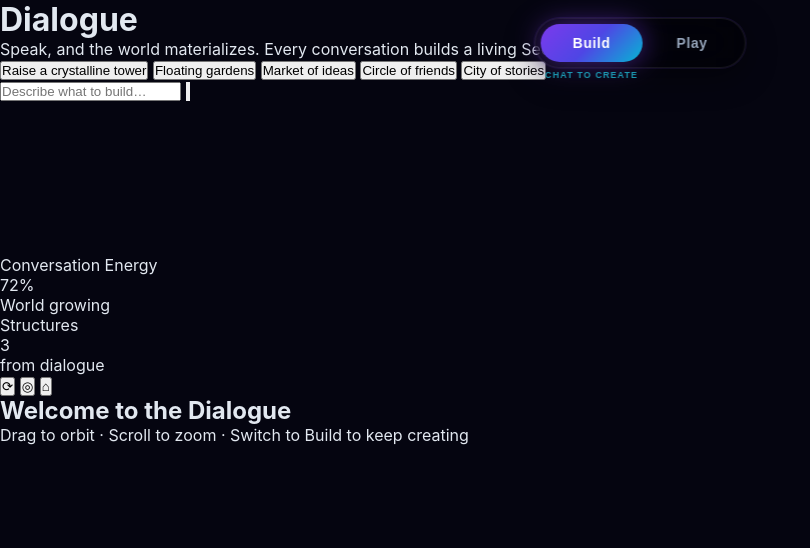
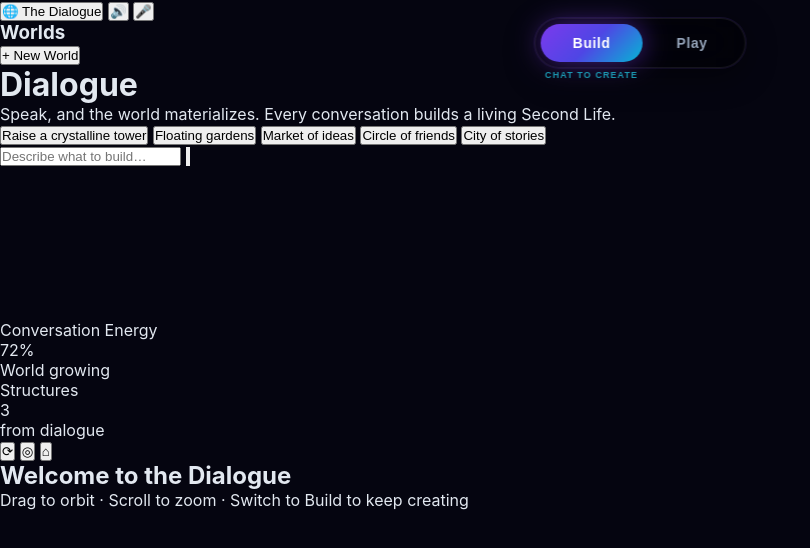
Before and after one commit to asherlewis-uk/dialogue-world, a website: page client/index.html in a window 1280 px wide. Shown: the whole page, without its empty margins (0-810 px from the left). Drawn offline with nearby package versions, Linux system fonts and the light colour scheme.

Commit message:
Update index.html with multi-world panel, TTS and voice controls

```diff
--- a/client/index.html
+++ b/client/index.html
@@ -10,28 +10,34 @@
 </head>
 <body>
 
-  <!-- MODE SWITCH (Grok Ask | Imagine → Build | Play) -->
   <div id="mode-switch">
-    <button class="mode-btn active" data-mode="build">
-      Build
-      <span class="hint">chat to create</span>
-    </button>
-    <button class="mode-btn" data-mode="play">
-      Play
-      <span class="hint">enter the world</span>
-    </button>
+    <button class="mode-btn active" data-mode="build">Build<span class="hint">chat to create</span></button>
+    <button class="mode-btn" data-mode="play">Play<span class="hint">enter the world</span></button>
   </div>
 
-  <!-- BUILD VIEW -->
+  <!-- top-left world + controls -->
+  <div id="top-controls">
+    <button id="btn-worlds" class="ctrl-btn" title="Worlds">🌐 <span id="world-name-label">The Dialogue</span></button>
+    <button id="btn-tts" class="ctrl-btn active" title="Architect voice (TTS)">🔊</button>
+    <button id="btn-voice" class="ctrl-btn" title="Voice presence">🎤</button>
+  </div>
+
+  <!-- world panel -->
+  <div id="world-panel">
+    <div class="wp-header">
+      <h3>Worlds</h3>
+      <button id="btn-create-world" class="chip">+ New World</button>
+    </div>
+    <div id="world-list"></div>
+  </div>
+
   <div id="build-view">
     <div id="build-particles"></div>
     <div class="build-header">
       <h1>Dialogue</h1>
       <p>Speak, and the world materializes. Every conversation builds a living Second Life.</p>
     </div>
-
     <div id="chat-scroll"></div>
-
     <div id="input-bar">
       <div class="chips" id="chips">
         <button class="chip" data-text="Raise a crystalline tower of light">Raise a crystalline tower</button>
@@ -43,15 +49,12 @@
       <div class="input-wrap">
         <input id="user-input" type="text" placeholder="Describe what to build…" autocomplete="off" />
         <button id="send-btn" aria-label="Send">
-          <svg viewBox="0 0 24 24" fill="none" stroke="currentColor" stroke-width="2.2" stroke-linecap="round" stroke-linejoin="round">
-            <path d="M22 2L11 13"/><path d="M22 2l-7 20-4-9-9-4 20-7z"/>
-          </svg>
+          <svg viewBox="0 0 24 24" fill="none" stroke="currentColor" stroke-width="2.2" stroke-linecap="round" stroke-linejoin="round"><path d="M22 2L11 13"/><path d="M22 2l-7 20-4-9-9-4 20-7z"/></svg>
         </button>
       </div>
     </div>
   </div>
 
-  <!-- PLAY VIEW -->
   <div id="play-view">
     <canvas id="c"></canvas>
     <div id="hud">
```
